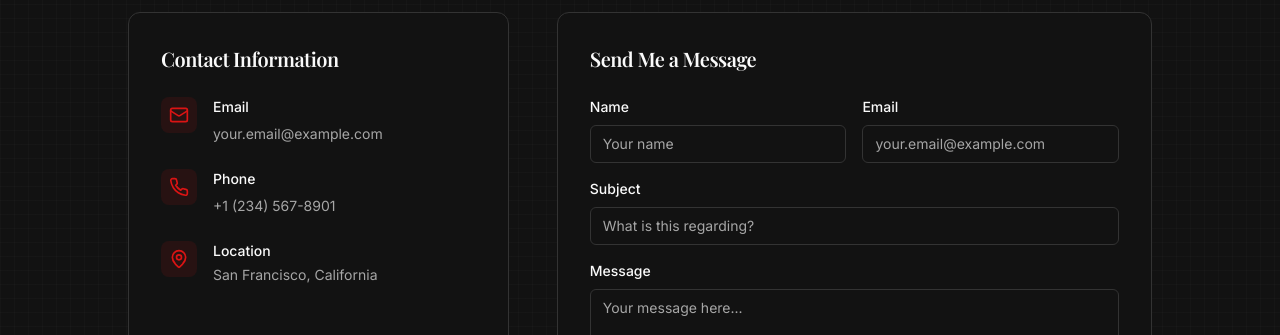
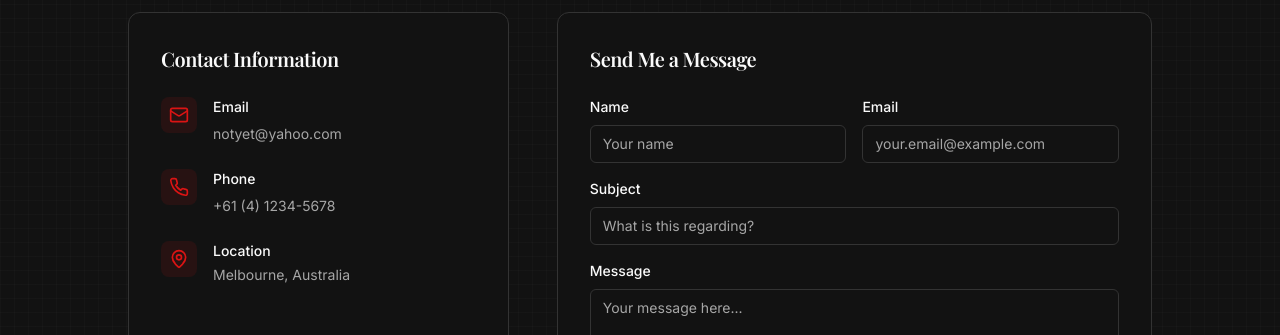
Before and after one commit to H41s3/My-Portfolio, a React (Vite) app: page / in a window 1280 px wide. Shown: the part 5580-5915 px from the top of the page. Built offline with nearby package versions, Linux system fonts and the light colour scheme.

Commit message:
fix: add proper social media URLs and accessibility attributes in Contact component

```diff
--- a/src/components/Contact.tsx
+++ b/src/components/Contact.tsx
@@ -1,4 +1,3 @@
-
 import { useState, useEffect } from "react";
 import { Send, Mail, MapPin, Phone } from "lucide-react";
 import { useToast } from "@/components/ui/use-toast";
@@ -93,7 +92,7 @@ const Contact = () => {
                   <div>
                     <p className="text-sm font-medium mb-1">Email</p>
                     <a href="mailto:your.email@example.com" className="text-sm text-muted-foreground hover:text-primary transition-colors">
-                      your.email@example.com
+                      notyet@yahoo.com
                     </a>
                   </div>
                 </div>
@@ -104,8 +103,8 @@ const Contact = () => {
                   </div>
                   <div>
                     <p className="text-sm font-medium mb-1">Phone</p>
-                    <a href="tel:+12345678901" className="text-sm text-muted-foreground hover:text-primary transition-colors">
-                      +1 (234) 567-8901
+                    <a href="tel:+61412345678" className="text-sm text-muted-foreground hover:text-primary transition-colors">
+                      +61 (4) 1234-5678
                     </a>
                   </div>
                 </div>
@@ -117,7 +116,7 @@ const Contact = () => {
                   <div>
                     <p className="text-sm font-medium mb-1">Location</p>
                     <p className="text-sm text-muted-foreground">
-                      San Francisco, California
+                      Melbourne, Australia
                     </p>
                   </div>
                 </div>
@@ -126,24 +125,24 @@ const Contact = () => {
               <div className="mt-12">
                 <h4 className="text-sm font-medium mb-4">Follow Me</h4>
                 <div className="flex space-x-4">
-                  <a href="#" className="p-2 rounded-full bg-muted hover:bg-primary hover:text-primary-foreground transition-colors">
+                  <a href="https://linkedin.com/in/emiliojosephcalma" target="_blank" rel="noopener noreferrer" className="p-2 rounded-full bg-muted hover:bg-primary hover:text-primary-foreground transition-colors">
                     <svg xmlns="http://www.w3.org/2000/svg" width="20" height="20" viewBox="0 0 24 24" fill="none" stroke="currentColor" strokeWidth="2" strokeLinecap="round" strokeLinejoin="round">
                       <path d="M16 8a6 6 0 0 1 6 6v7h-4v-7a2 2 0 0 0-2-2 2 2 0 0 0-2 2v7h-4v-7a6 6 0 0 1 6-6z"></path>
                       <rect x="2" y="9" width="4" height="12"></rect>
                       <circle cx="4" cy="4" r="2"></circle>
                     </svg>
                   </a>
-                  <a href="#" className="p-2 rounded-full bg-muted hover:bg-primary hover:text-primary-foreground transition-colors">
+                  <a href="https://github.com/H41s3" target="_blank" rel="noopener noreferrer" className="p-2 rounded-full bg-muted hover:bg-primary hover:text-primary-foreground transition-colors">
                     <svg xmlns="http://www.w3.org/2000/svg" width="20" height="20" viewBox="0 0 24 24" fill="none" stroke="currentColor" strokeWidth="2" strokeLinecap="round" strokeLinejoin="round">
                       <path d="M9 19c-5 1.5-5-2.5-7-3m14 6v-3.87a3.37 3.37 0 0 0-.94-2.61c3.14-.35 6.44-1.54 6.44-7A5.44 5.44 0 0 0 20 4.77 5.07 5.07 0 0 0 19.91 1S18.73.65 16 2.48a13.38 13.38 0 0 0-7 0C6.27.65 5.09 1 5.09 1A5.07 5.07 0 0 0 5 4.77a5.44 5.44 0 0 0-1.5 3.78c0 5.42 3.3 6.61 6.44 7A3.37 3.37 0 0 0 9 18.13V22"></path>
                     </svg>
                   </a>
-                  <a href="#" className="p-2 rounded-full bg-muted hover:bg-primary hover:text-primary-foreground transition-colors">
+                  <a href="https://twitter.com/emiliojosephc" target="_blank" rel="noopener noreferrer" className="p-2 rounded-full bg-muted hover:bg-primary hover:text-primary-foreground transition-colors">
                     <svg xmlns="http://www.w3.org/2000/svg" width="20" height="20" viewBox="0 0 24 24" fill="none" stroke="currentColor" strokeWidth="2" strokeLinecap="round" strokeLinejoin="round">
                       <path d="M23 3a10.9 10.9 0 0 1-3.14 1.53 4.48 4.48 0 0 0-7.86 3v1A10.66 10.66 0 0 1 3 4s-4 9 5 13a11.64 11.64 0 0 1-7 2c9 5 20 0 20-11.5a4.5 4.5 0 0 0-.08-.83A7.72 7.72 0 0 0 23 3z"></path>
                     </svg>
                   </a>
-                  <a href="#" className="p-2 rounded-full bg-muted hover:bg-primary hover:text-primary-foreground transition-colors">
+                  <a href="https://instagram.com/emiliojosephc" target="_blank" rel="noopener noreferrer" className="p-2 rounded-full bg-muted hover:bg-primary hover:text-primary-foreground transition-colors">
                     <svg xmlns="http://www.w3.org/2000/svg" width="20" height="20" viewBox="0 0 24 24" fill="none" stroke="currentColor" strokeWidth="2" strokeLinecap="round" strokeLinejoin="round">
                       <rect x="2" y="2" width="20" height="20" rx="5" ry="5"></rect>
                       <path d="M16 11.37A4 4 0 1 1 12.63 8 4 4 0 0 1 16 11.37z"></path>
```
